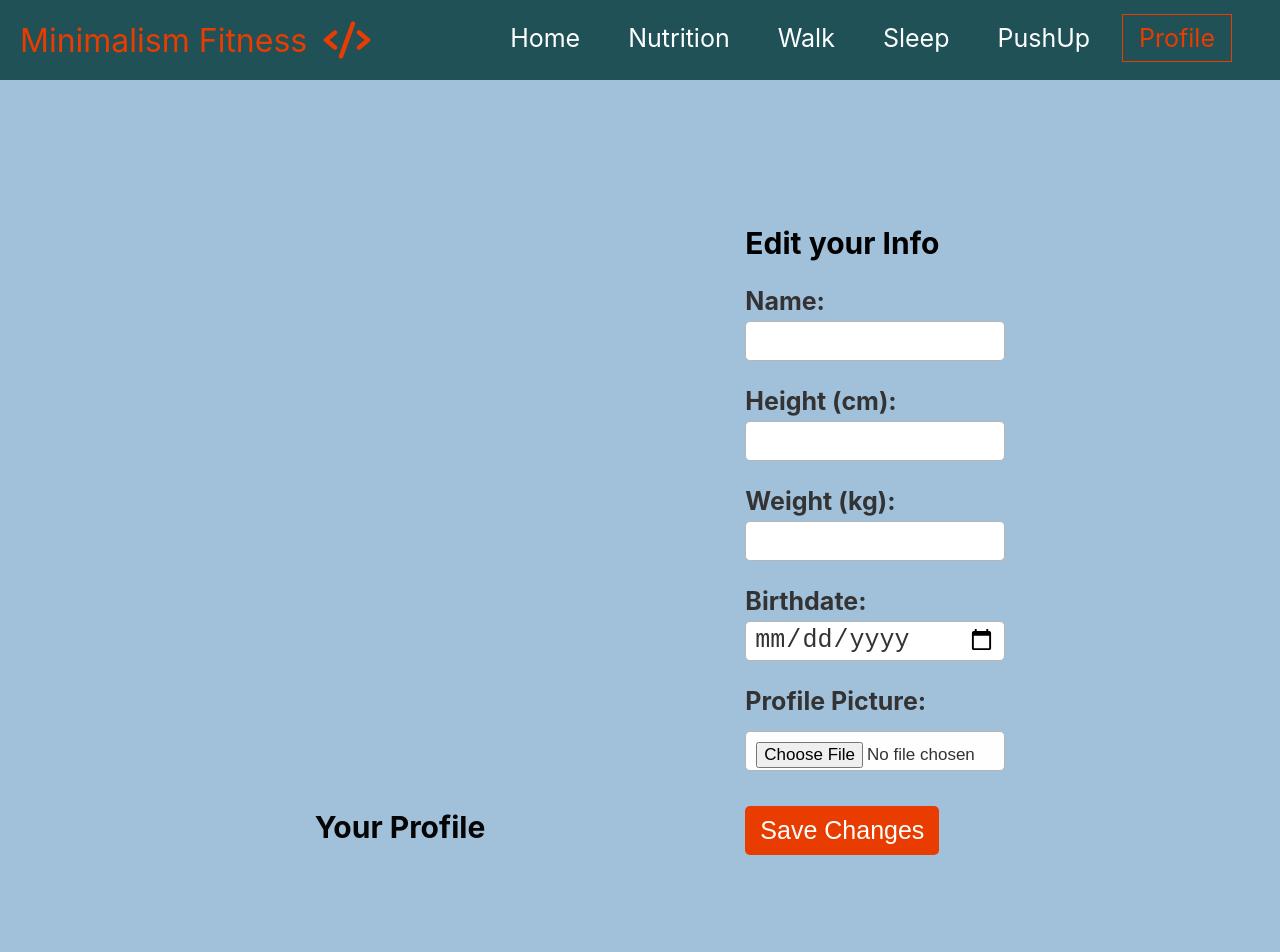
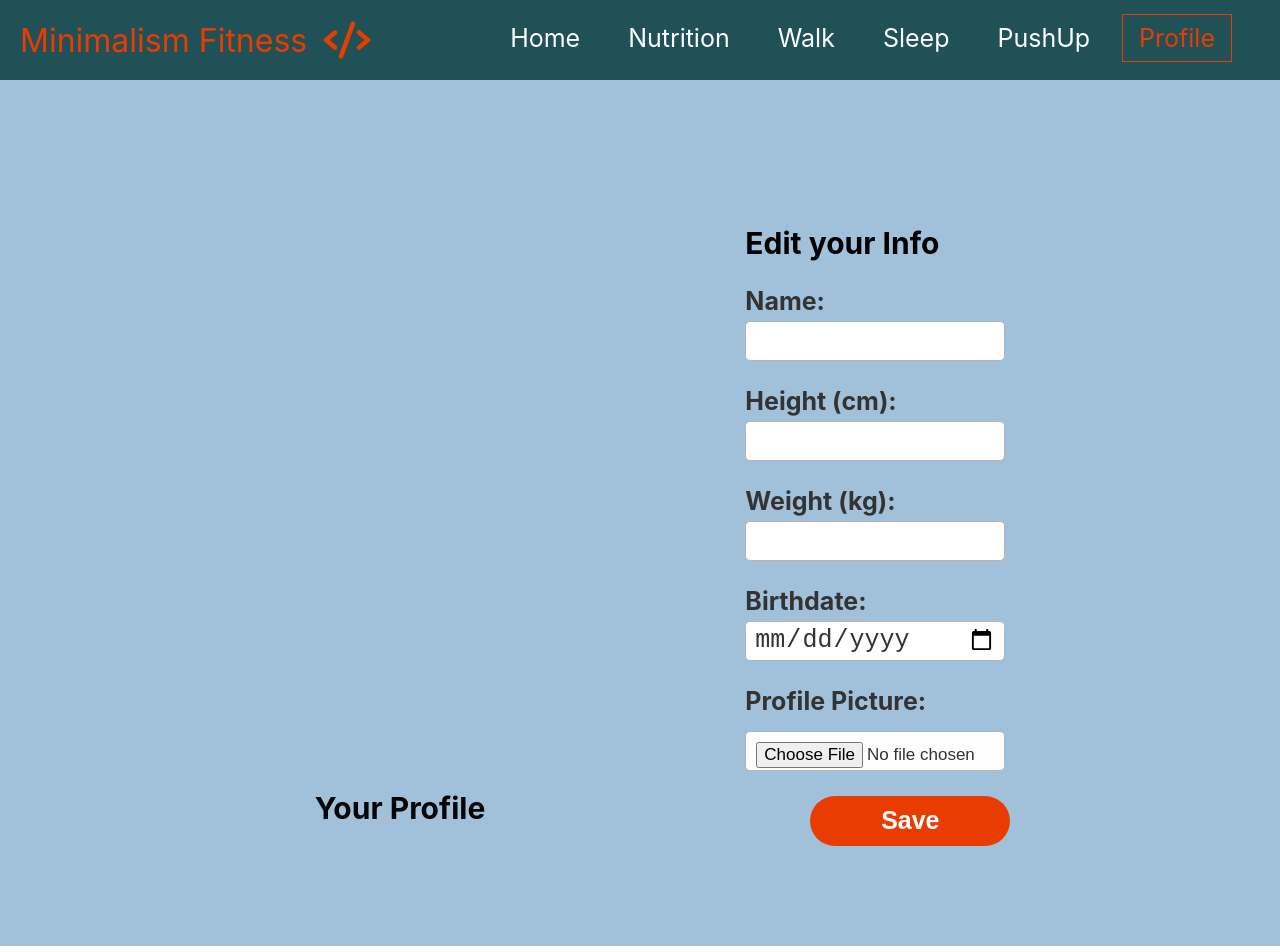
Before and after one commit to kadrikodes/MinimalismFitnessApplication, a React (Create React App) app in the folder src/main/java/com/health/minimalismfitnessapp/frontend/fitness-app/: page /user in a window 1280 px wide. Shown: the top 952 px of the page. Built offline with nearby package versions, Linux system fonts and the light colour scheme; no server answers.

Commit message:
consistency with the buttons

```diff
--- a/src/main/java/com/health/minimalismfitnessapp/frontend/fitness-app/src/components/NutritionPage/MealForm/MealForm.css
+++ b/src/main/java/com/health/minimalismfitnessapp/frontend/fitness-app/src/components/NutritionPage/MealForm/MealForm.css
@@ -23,6 +23,16 @@ form {
     box-sizing: border-box;
   }
 
+
+  input[type="submit"]{
+    background-color: #E83C00;
+  }
+
+  input[type="submit"]:hover{
+    background-color: #af3204;
+  }
+
+
   .submitButton {
     background-color: #007bff;
     color: white;
@@ -34,6 +44,7 @@ form {
     font-weight: bold;
     margin-left: 25%;
     height: 50px;
+    font-size: 25px;
   }
 
   .submitButton:hover {
--- a/src/main/java/com/health/minimalismfitnessapp/frontend/fitness-app/src/components/SleepPage/SleepPage.css
+++ b/src/main/java/com/health/minimalismfitnessapp/frontend/fitness-app/src/components/SleepPage/SleepPage.css
@@ -107,16 +107,18 @@ input[type="datetime-local"] {
 }
 
 button {
-  margin-top: 10px;
+  background-color: #E83C00;
+  padding: 10px 15px 10px;
+  color: white;
   padding: 10px 15px;
-  font-size: 16px;
-  background-color: #E83C00;
-  color: #fff;
   border: none;
-  border-radius: 5px;
+  border-radius: 25px;
+  width: 200px;
   cursor: pointer;
-  transition: background-color 0.3s;
-}
+  font-weight: bold;
+  margin-left: 25%;
+  height: 50px;
+  font-size: 25px;}
 
 button:hover {
   background-color: #FE6A16;
--- a/src/main/java/com/health/minimalismfitnessapp/frontend/fitness-app/src/components/UserPage/UserPage.css
+++ b/src/main/java/com/health/minimalismfitnessapp/frontend/fitness-app/src/components/UserPage/UserPage.css
@@ -106,14 +106,15 @@ input[type="file"] {
 
 .saveUserChanges {
     padding: 10px 15px 10px;
-    font-size: 25px;
-    background-color: #E83C00;
-    color: #fff;
+    color: white;
+    padding: 10px 15px;
     border: none;
-    border-radius: 5px;
+    border-radius: 25px;
+    width: 200px;
     cursor: pointer;
-    transition: background-color 0.3s;
-    margin: 10px auto;
+    font-weight: bold;
+    margin-left: 25%;
+    height: 50px;
 
 }
 
@@ -123,6 +124,6 @@ input[type="file"] {
 }
 
 .saveUserChanges:hover {
-    background-color: #FE6A16;
+    background-color: #af3204;
 
 }
--- a/src/main/java/com/health/minimalismfitnessapp/frontend/fitness-app/src/components/UserPage/UserPage.js
+++ b/src/main/java/com/health/minimalismfitnessapp/frontend/fitness-app/src/components/UserPage/UserPage.js
@@ -111,7 +111,7 @@ const UserPage = () => {
                     {/* Content for the third box */}
                     </div>
 
-                    <button className="saveUserChanges" onClick={handleSaveChanges}>Save Changes</button>
+                    <button className="saveUserChanges" onClick={handleSaveChanges}>Save</button>
                 </div>
             </div>
         </div>
```
